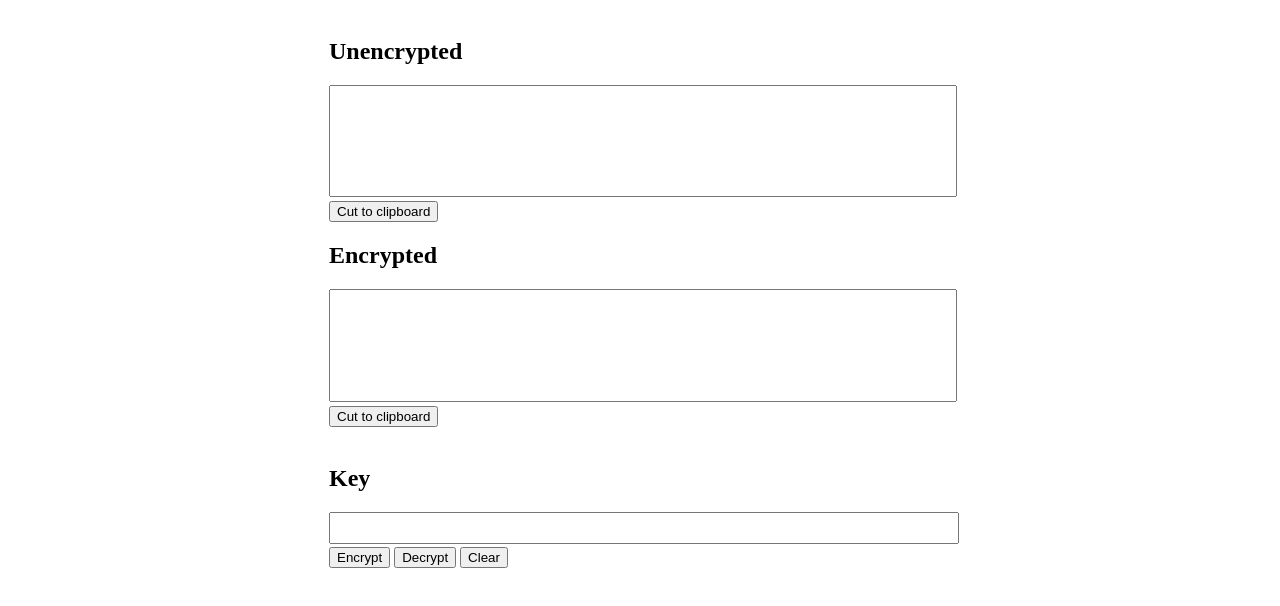
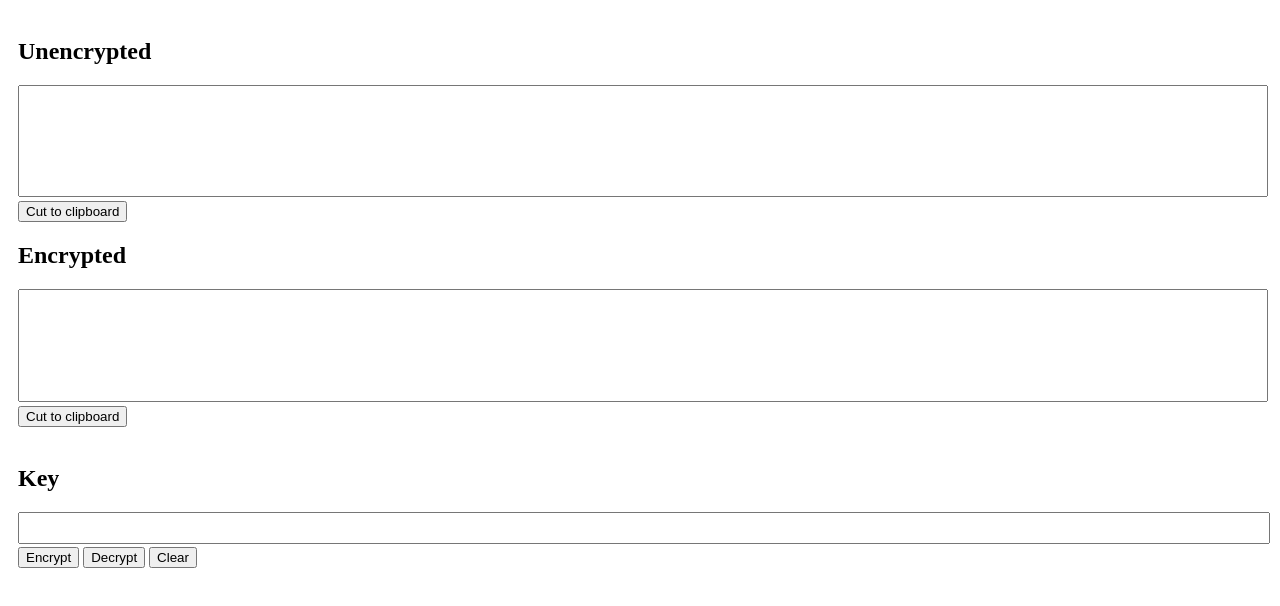
Before and after one commit to Davatata/Vigenere-Cipher, a plain HTML site: page vigenere.html in a window 1280 px wide. Drawn offline with nearby package versions, Linux system fonts and the light colour scheme.

Commit message:
full screen width

```diff
--- a/vigenere.html
+++ b/vigenere.html
@@ -25,19 +25,19 @@
 		var h = window.innerHeight;
 	</script>
 
-	<body style="padding: 10px; min-width: w/2 ; max-width: w/2;">
-		<div style="width: 50%; margin:0 auto;">
+	<body style="padding: 10px; min-width: w/2 ; max-width: w;">
+		<div style="width: 100%; margin:0 auto;">
 			<h2>Unencrypted</h2>
 			<textarea id="unencrypted" style="resize: none; line-height: 4; width: 100%"></textarea>
 			<button class="btn" data-clipboard-action="cut" data-clipboard-target="#unencrypted">Cut to clipboard</button>
 		</div>
-		<div style="width: 50%; margin:0 auto;">
+		<div style="width: 100%; margin:0 auto;">
 			<h2>Encrypted</h2>
 			<textarea id="encrypted" style="resize: none; line-height: 4; width: 100%;"></textarea>
 			<button class="btn" data-clipboard-action="cut" data-clipboard-target="#encrypted">Cut to clipboard</button>
 		</div>
 		<br/>
-		<div style="width: 50%; height: 20%; margin:0 auto;">
+		<div style="width: 100%; height: 20%; margin:0 auto;">
 			<h2 style="width:50%; float: left; ">Key </h2>
 			<input id="key" style="width:100%; line-height: 2; float: left;"></input>
 		</div>
@@ -45,7 +45,7 @@
 		<br/>
 		<br/>
 		<br/>
-		<div style="width: 50%; margin:0 auto; padding-top: 30px">
+		<div style="width: 100%; margin:0 auto; padding-top: 30px">
 			<button onclick="encryptText()">Encrypt</button>
 			<button onclick="decryptText()">Decrypt</button>
 			<button onclick="clearAreas()">Clear</button>
```
